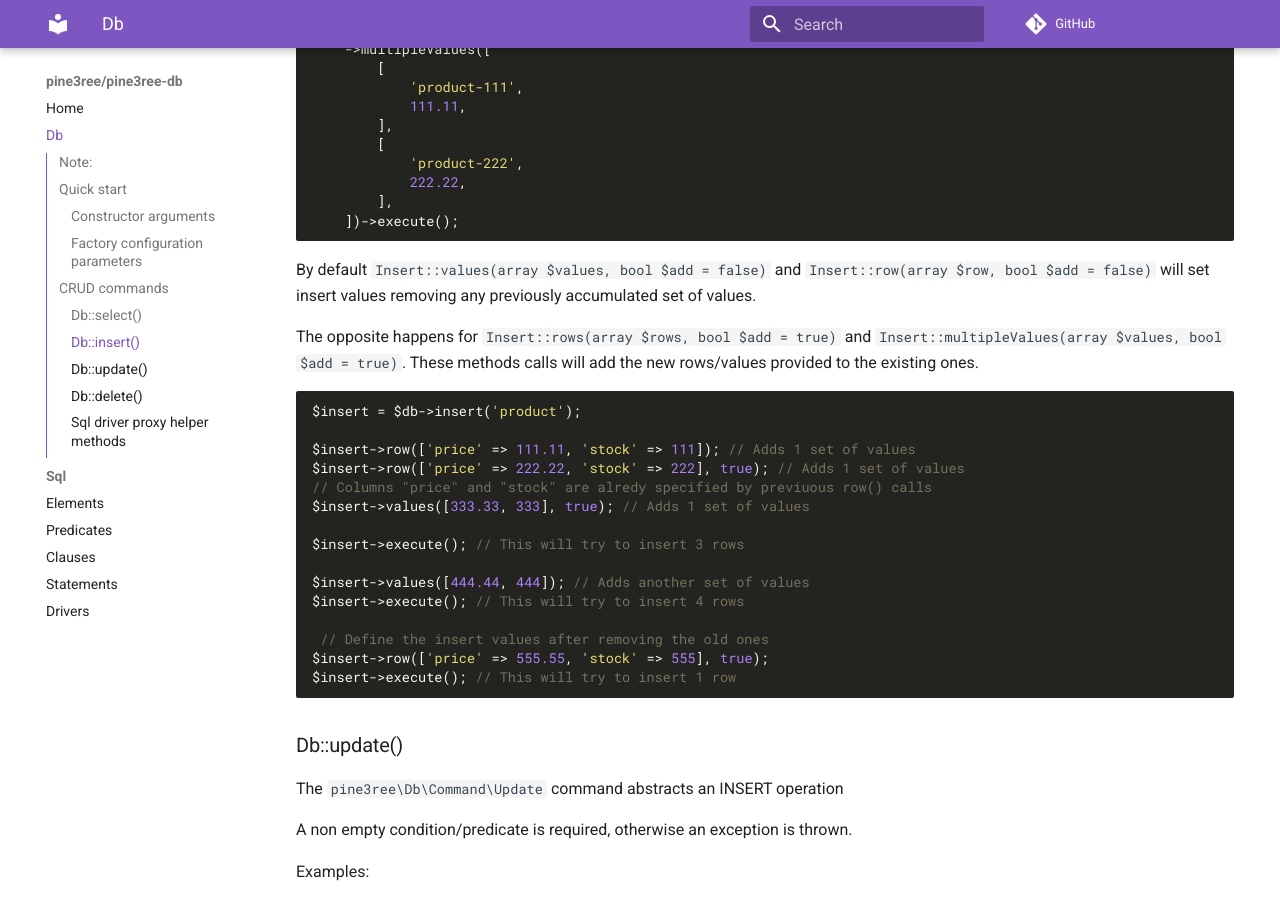
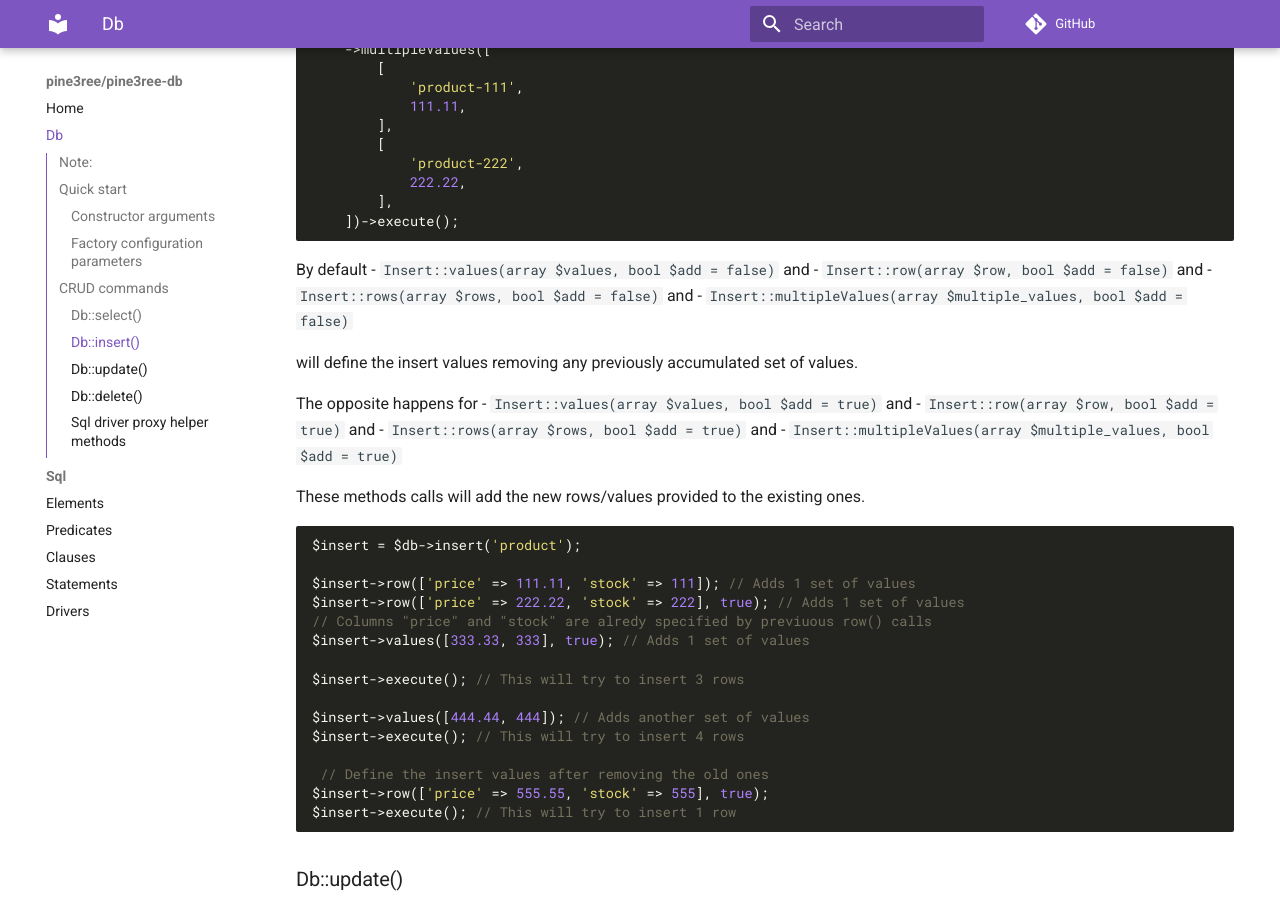
Before and after one commit to pine3ree/pine3ree-db, an MkDocs documentation site: the page built from docs/db.md, in a window 1280 px wide and 900 px high, scrolled down 6438 px. Built offline with MkDocs 1.6.1 and Material for MkDocs 9.7.7, drawn with Linux system fonts in a browser that asks for light colours; comment, search, counter and statistics services are not loaded.

Commit message:
docs update
Signed-off-by: pine3ree <pine3ree@gmail.com>

````diff
--- a/docs/db.md
+++ b/docs/db.md
@@ -347,13 +347,21 @@ $num_inserted = $db->insert()
     ])->execute();
 ```
 
-By default `Insert::values(array $values, bool $add = false)` and
-`Insert::row(array $row, bool $add = false)` will set insert values removing
-any previously accumulated set of values.
+By default
+- `Insert::values(array $values, bool $add = false)` and
+- `Insert::row(array $row, bool $add = false)` and
+- `Insert::rows(array $rows, bool $add = false)` and
+- `Insert::multipleValues(array $multiple_values, bool $add = false)`
 
-The opposite happens for `Insert::rows(array $rows, bool $add = true)` and
-`Insert::multipleValues(array $values, bool $add = true)`. These methods calls
-will add the new rows/values provided to the existing ones.
+will define the insert values removing any previously accumulated set of values.
+
+The opposite happens for
+- `Insert::values(array $values, bool $add = true)` and
+- `Insert::row(array $row, bool $add = true)` and
+- `Insert::rows(array $rows, bool $add = true)` and
+- `Insert::multipleValues(array $multiple_values, bool $add = true)`
+
+These methods calls will add the new rows/values provided to the existing ones.
 
 
 ```php
````
Also changed, not shown: docs/sql/statements.md (+14 -6 lines).
